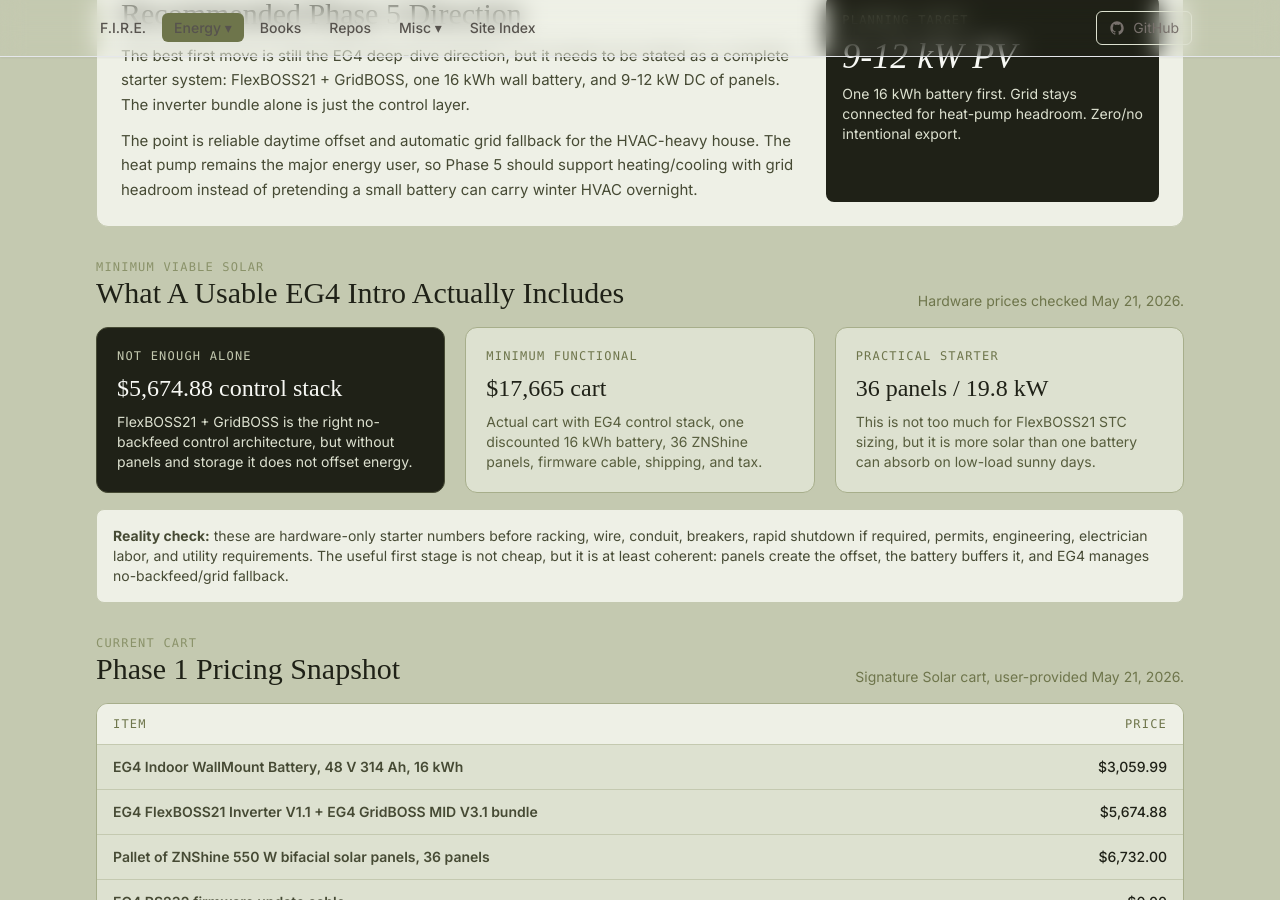
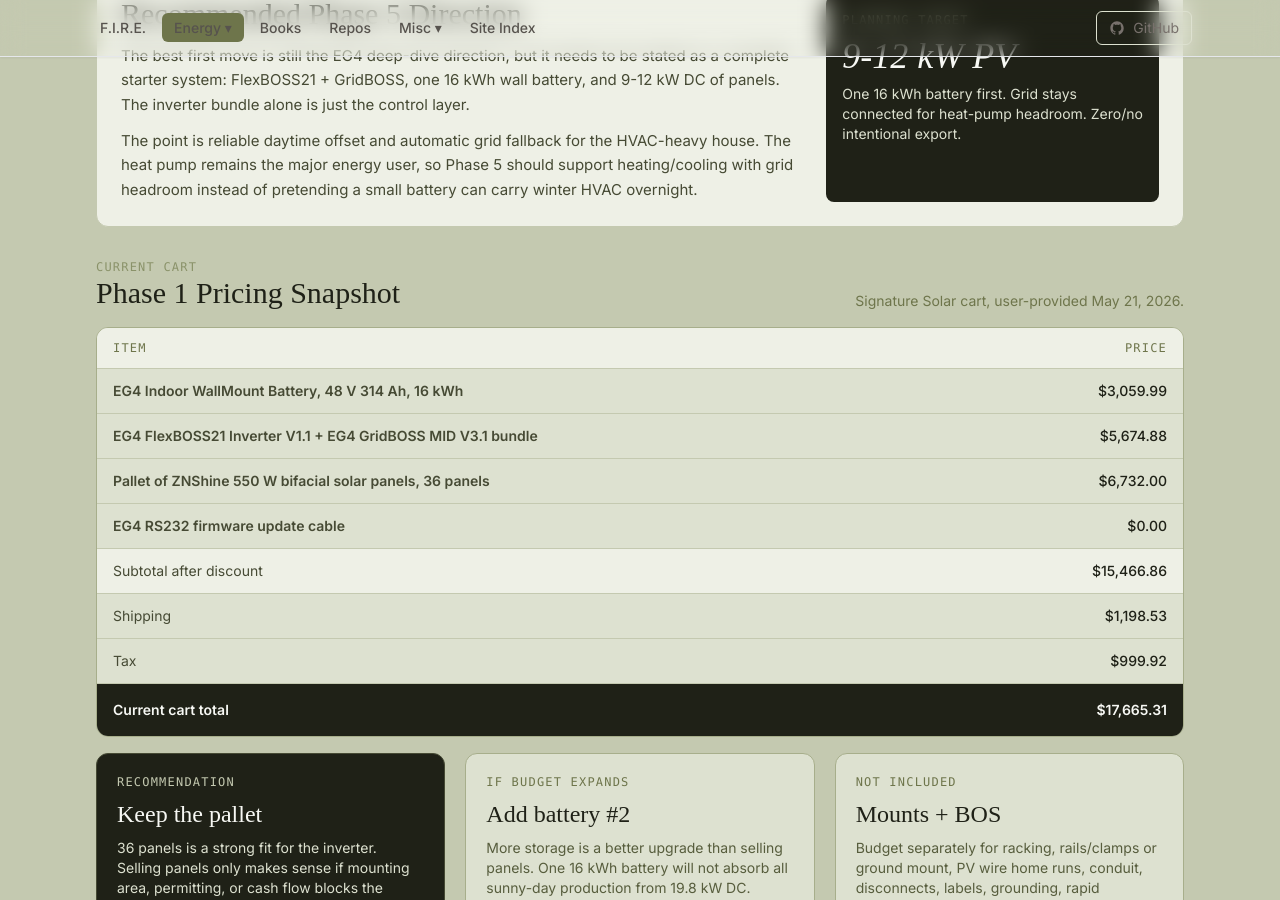
Before and after one commit to techmore/techmore.github.io, a Jekyll site: the page built from pages/energy-monitoring/solar.html, in a window 1280 px wide and 900 px high, scrolled down 774 px. Built offline with Jekyll 4.4.1, drawn with Linux system fonts in a browser that asks for light colours; nearby versions of some CDN libraries; some web fonts are replaced.

Commit message:
Remove redundant solar intro cards

```diff
--- a/pages/energy-monitoring/solar.html
+++ b/pages/energy-monitoring/solar.html
@@ -65,38 +65,6 @@ title: Solar Offset - Techmore
                 <p class="mt-2 text-4xl font-display italic">9-12 kW PV</p>
                 <p class="mt-2 text-sm text-olive-200">One 16 kWh battery first. Grid stays connected for heat-pump headroom. Zero/no intentional export.</p>
             </div>
-        </div>
-    </section>
-
-    <section class="mb-8">
-        <div class="flex flex-col sm:flex-row sm:items-end sm:justify-between gap-2 mb-4">
-            <div>
-                <p class="font-mono text-xs tracking-widest uppercase text-olive-500">Minimum viable solar</p>
-                <h2 class="text-3xl text-olive-950">What A Usable EG4 Intro Actually Includes</h2>
-            </div>
-            <p class="text-sm text-olive-600">Hardware prices checked May 21, 2026.</p>
-        </div>
-
-        <div class="grid lg:grid-cols-3 gap-5">
-            <div class="bg-olive-950 rounded-xl border border-olive-800 p-5 text-olive-50">
-                <p class="font-mono text-xs tracking-widest uppercase text-olive-300">Not enough alone</p>
-                <h3 class="mt-2 text-2xl text-olive-50">$5,674.88 control stack</h3>
-                <p class="mt-2 text-sm text-olive-200">FlexBOSS21 + GridBOSS is the right no-backfeed control architecture, but without panels and storage it does not offset energy.</p>
-            </div>
-            <div class="bg-olive-200 rounded-xl border border-olive-400 p-5">
-                <p class="font-mono text-xs tracking-widest uppercase text-olive-600">Minimum functional</p>
-                <h3 class="mt-2 text-2xl text-olive-950">$17,665 cart</h3>
-                <p class="mt-2 text-sm text-olive-700">Actual cart with EG4 control stack, one discounted 16 kWh battery, 36 ZNShine panels, firmware cable, shipping, and tax.</p>
-            </div>
-            <div class="bg-olive-200 rounded-xl border border-olive-400 p-5">
-                <p class="font-mono text-xs tracking-widest uppercase text-olive-600">Practical starter</p>
-                <h3 class="mt-2 text-2xl text-olive-950">36 panels / 19.8 kW</h3>
-                <p class="mt-2 text-sm text-olive-700">This is not too much for FlexBOSS21 STC sizing, but it is more solar than one battery can absorb on low-load sunny days.</p>
-            </div>
-        </div>
-
-        <div class="mt-4 bg-olive-100 rounded-lg border border-olive-300 p-4">
-            <p class="text-sm text-olive-800"><strong>Reality check:</strong> these are hardware-only starter numbers before racking, wire, conduit, breakers, rapid shutdown if required, permits, engineering, electrician labor, and utility requirements. The useful first stage is not cheap, but it is at least coherent: panels create the offset, the battery buffers it, and EG4 manages no-backfeed/grid fallback.</p>
         </div>
     </section>
 
```
